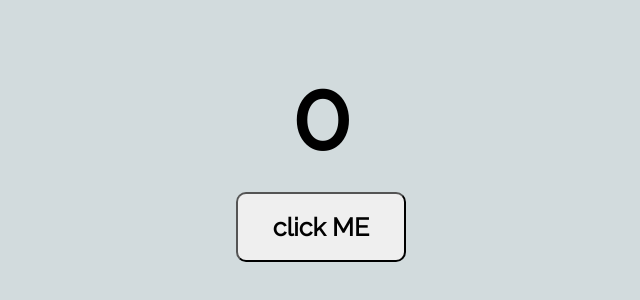
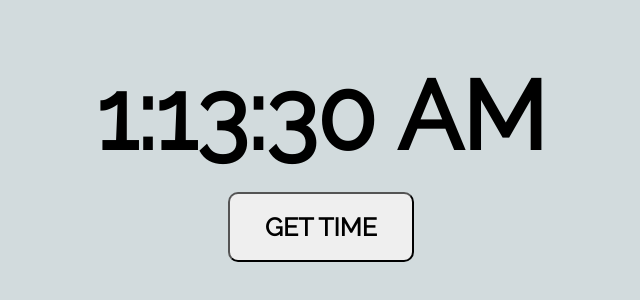
Before and after one commit to UtkarshSinghChouhan/ReactJS_Tutorial, a React (Create React App) app: page / in a window 1280 px wide. Shown: the part 204-504 px from the top of the page, without its empty margins (319-959 px from the left). Built offline with nearby package versions, Linux system fonts and the light colour scheme.

Commit message:
completed

```diff
--- a/src/App.jsx
+++ b/src/App.jsx
@@ -4,17 +4,18 @@ import React, { useState } from 'react';
 
 
 const App = () => {
-    const [num, setCount] = useState(0);
+    let [time, setTime] = useState(new Date().toLocaleTimeString());
 
-    const IncNum = () => {
-        setCount(num+1);
+    const updateTime = () => {
+        time = new Date().toLocaleTimeString()
+        setTime(time);
     }
 
     return(
         <>
         <div className='container'>
-            <h1 className='heading'> {num} </h1>
-            <button onClick={IncNum}> click ME</button>
+            <h1 className='heading'> {time} </h1>
+            <button onClick={updateTime}>  GET TIME</button>
         </div>
 
         </>
```
